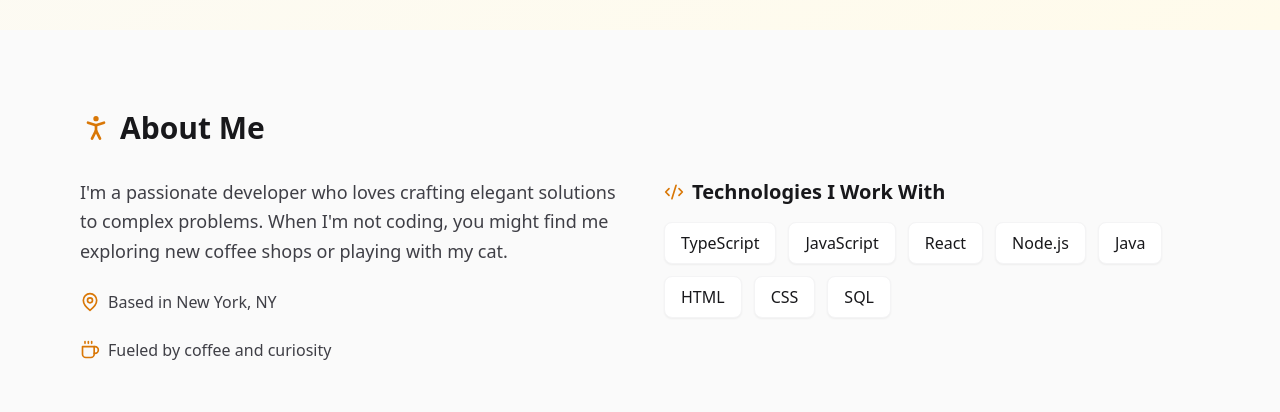
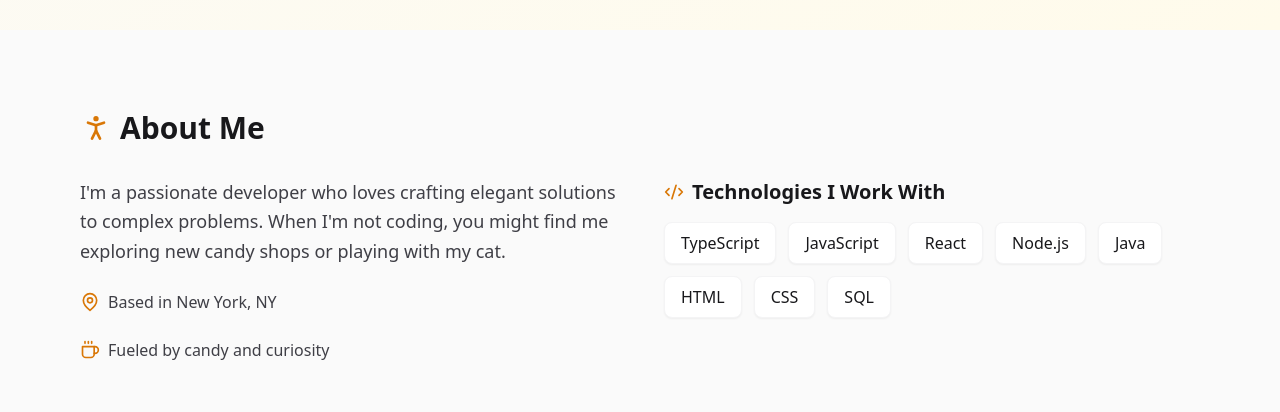
Before and after one commit to Fear-Itself/portfolio, a React (Vite) app: page / in a window 1280 px wide. Shown: the part 770-1182 px from the top of the page. Built offline with nearby package versions, Linux system fonts and the light colour scheme.

Commit message:
Update About.tsx

```diff
--- a/src/components/About.tsx
+++ b/src/components/About.tsx
@@ -25,7 +25,7 @@ export default function About() {
           <div className="space-y-6">
             <p className="text-lg text-zinc-700 leading-relaxed">
               I'm a passionate developer who loves crafting elegant solutions to complex problems.
-              When I'm not coding, you might find me exploring new coffee shops or playing with my cat.
+              When I'm not coding, you might find me exploring new candy shops or playing with my cat.
             </p>
 
             <div className="flex items-center gap-2 text-zinc-700">
@@ -35,7 +35,7 @@ export default function About() {
 
             <div className="flex items-center gap-2 text-zinc-700">
               <Coffee className="w-5 h-5 text-amber-600" />
-              <span>Fueled by coffee and curiosity</span>
+              <span>Fueled by candy and curiosity</span>
             </div>
           </div>
 
```
